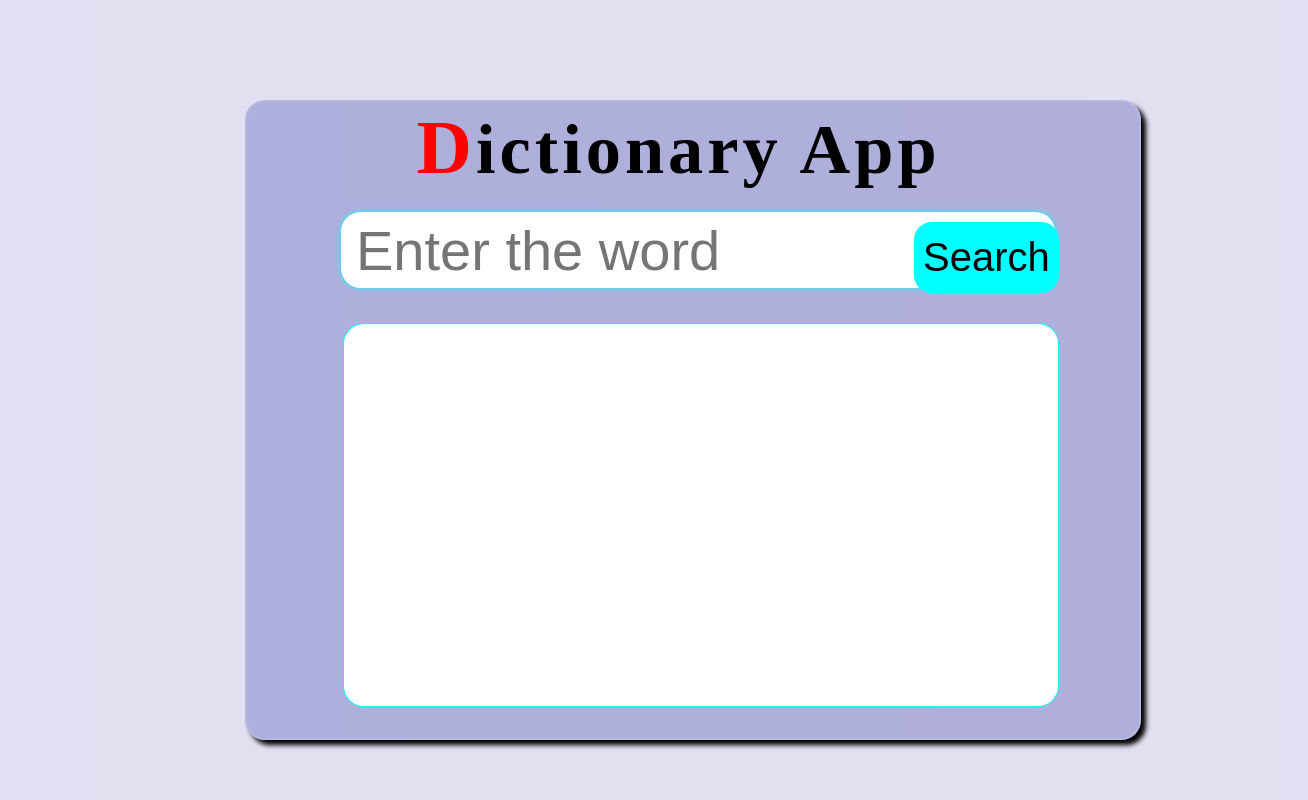
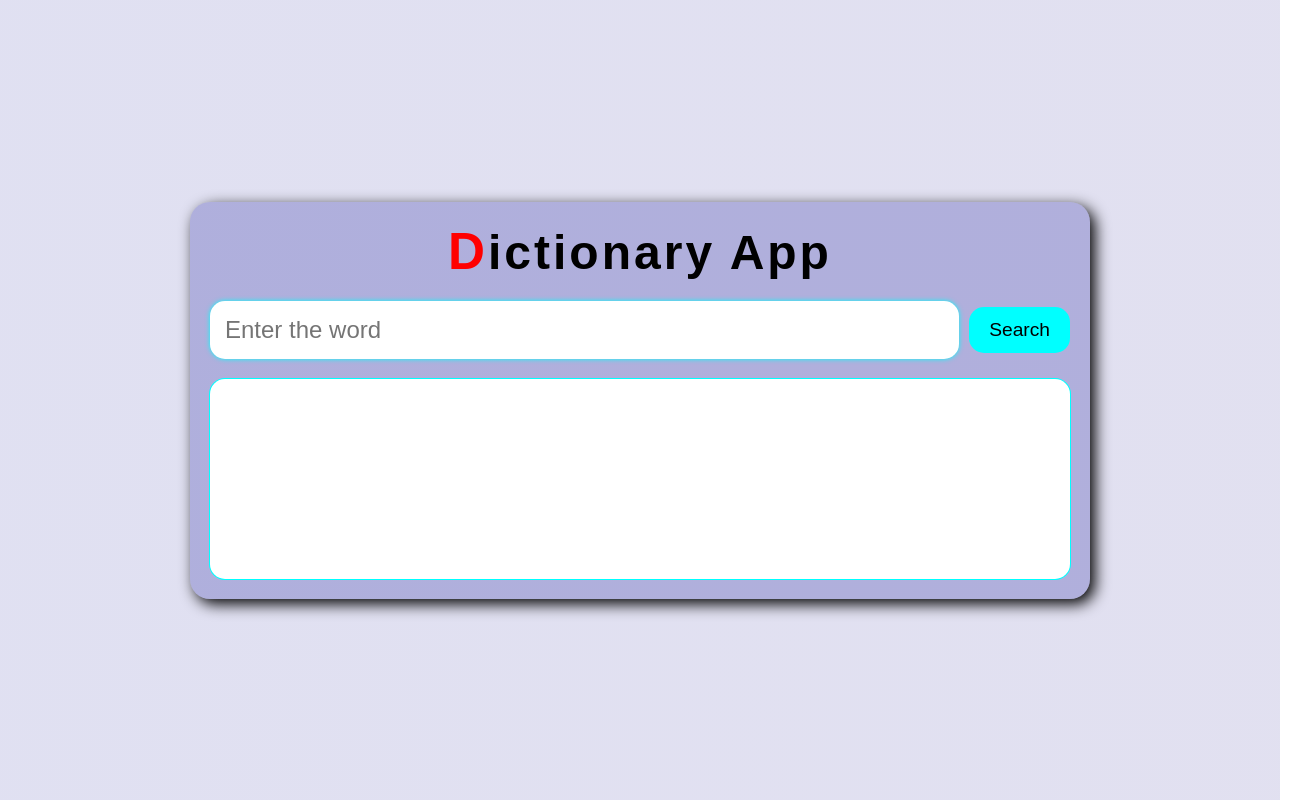
Before and after one commit to s-r-e-e-r-a-j/DICTIONARY-WEB-APP, a plain HTML site: page DICTIONARY APP/index.html in a window 1280 px wide. Shown: the whole page, 1308 px wide, since content can reach past the window. Drawn offline with Linux system fonts and the light colour scheme.

Commit message:
Update style.css

```diff
--- a/DICTIONARY APP/style.css
+++ b/DICTIONARY APP/style.css
@@ -1,112 +1,102 @@
-
-
-*{
+* {
     box-sizing: border-box;
-}
-body{
-  background: linear-gradient(to right,rgba(1,2,145,0.123),rgba(12,2,135,0.123));
-  overflow: hidden;
-}
-.container{
-  width:100%;
-  height:100%;
-  background:transparent;
-}
-.container1{
-  width:70%;
-  height:80%;
-  background: rgba(1,2,145,0.219);
-  box-shadow:5px 5px 5px black;
-  position:absolute;
-  left:245px;
-  top:100px;
-
-
-
-
-  border-radius:20px;
-  border:2px solid rgba(255,255,255,0.10);
-}
-.heading{
-  color:black;
-  font-size:4.4rem;
-  position:relative;
-  left:19%;
-  bottom:45px;
-  letter-spacing:4px;
+    margin: 0;
+    padding: 0;
 }
 
- .heading::first-letter{
-  font-size:4.8rem;
-  color:red;
+body {
+    background: linear-gradient(to right, rgba(1, 2, 145, 0.123), rgba(12, 2, 135, 0.123));
+    font-family: Arial, sans-serif;
 }
 
- #input{
-  width:80%;
-  font-size:3.5rem;
-  height:76px;
-  padding:15px 15px;
-  border-radius:20px;
-  box-shadow:0 0 5px cyan;
-  position:absolute;
-  left:94px;
-  top:110px;
-  border:none;
-
-
+.container {
+    width: 100%;
+    min-height: 100vh;
+    display: flex;
+    justify-content: center;
+    align-items: center;
 }
 
- #input:hover{
-  color:skyblue;
-  background: rgba(0,0,0,0.456);
+.container1 {
+    width: 90%;
+    max-width: 900px;
+    background: rgba(1, 2, 145, 0.219);
+    box-shadow: 5px 5px 15px black;
+    border-radius: 20px;
+    padding: 20px;
 }
 
-.section{
-  background: white;
-  width:80%;
-  height:60%;
-  border-radius:20px;
-  position:relative;
-  left:97px;
-  top:40px;
-  box-shadow:0 0 0 1px cyan;
-}
-#searchbtn{
-
-  padding:12px 8px;
-  position:absolute;
-  left:74.9%;
-  top:19%;
-  font-size:2.5rem;
-  background-color:cyan;
-  border-radius:17px;
-  box-shadow:0 0 0 1px cyan;
-  color:black;
-  border:none;
-  outline:none;
-  cursor:pointer;
+.heading {
+    color: black;
+    font-size: 3rem;
+    text-align: center;
+    letter-spacing: 3px;
+    margin-bottom: 20px;
 }
 
- #searchbtn:active{
-  color:green;
-  transform:scale(1.1);
-  background: linear-gradient(to right,green,pink);
+.heading::first-letter {
+    color: red;
+    font-size: 3.2rem;
 }
 
- #meaning{
-  color:black;
-  font-size:20px;
-  padding:25px;
-  justify-content: space-between;
-  letter-spacing:10px;
-  line-height:28px;
+.input-section {
+    display: flex;
+    justify-content: center;
+    align-items: center;
+    gap: 10px;
+    flex-wrap: wrap;
+    margin-bottom: 20px;
 }
 
- #word{
-  color:black;
-  font-size:2.3rem;
-  padding:30px;
-  letter-spacing:10px;
-  line-height:7px;
+#input {
+    flex: 1;
+    min-width: 200px;
+    font-size: 1.5rem;
+    padding: 15px;
+    border-radius: 15px;
+    border: none;
+    box-shadow: 0 0 5px cyan;
+}
 
+#input:hover {
+    color: skyblue;
+    background: rgba(0, 0, 0, 0.2);
 }
+
+#searchbtn {
+    padding: 12px 20px;
+    font-size: 1.2rem;
+    border-radius: 15px;
+    border: none;
+    background-color: cyan;
+    color: black;
+    cursor: pointer;
+    transition: transform 0.2s, background 0.2s, color 0.2s;
+}
+
+#searchbtn:active {
+    color: green;
+    transform: scale(1.1);
+    background: linear-gradient(to right, green, pink);
+}
+
+.section {
+    background: white;
+    border-radius: 15px;
+    padding: 20px;
+    min-height: 200px;
+    box-shadow: 0 0 0 1px cyan;
+}
+
+#word {
+    font-size: 2rem;
+    color: black;
+    margin-bottom: 15px;
+}
+
+#meaning {
+    font-size: 1.2rem;
+    color: black;
+    line-height: 1.5rem;
+    letter-spacing: 1px;
+}
```
Lines whose indentation alone changed are shown as unchanged.
